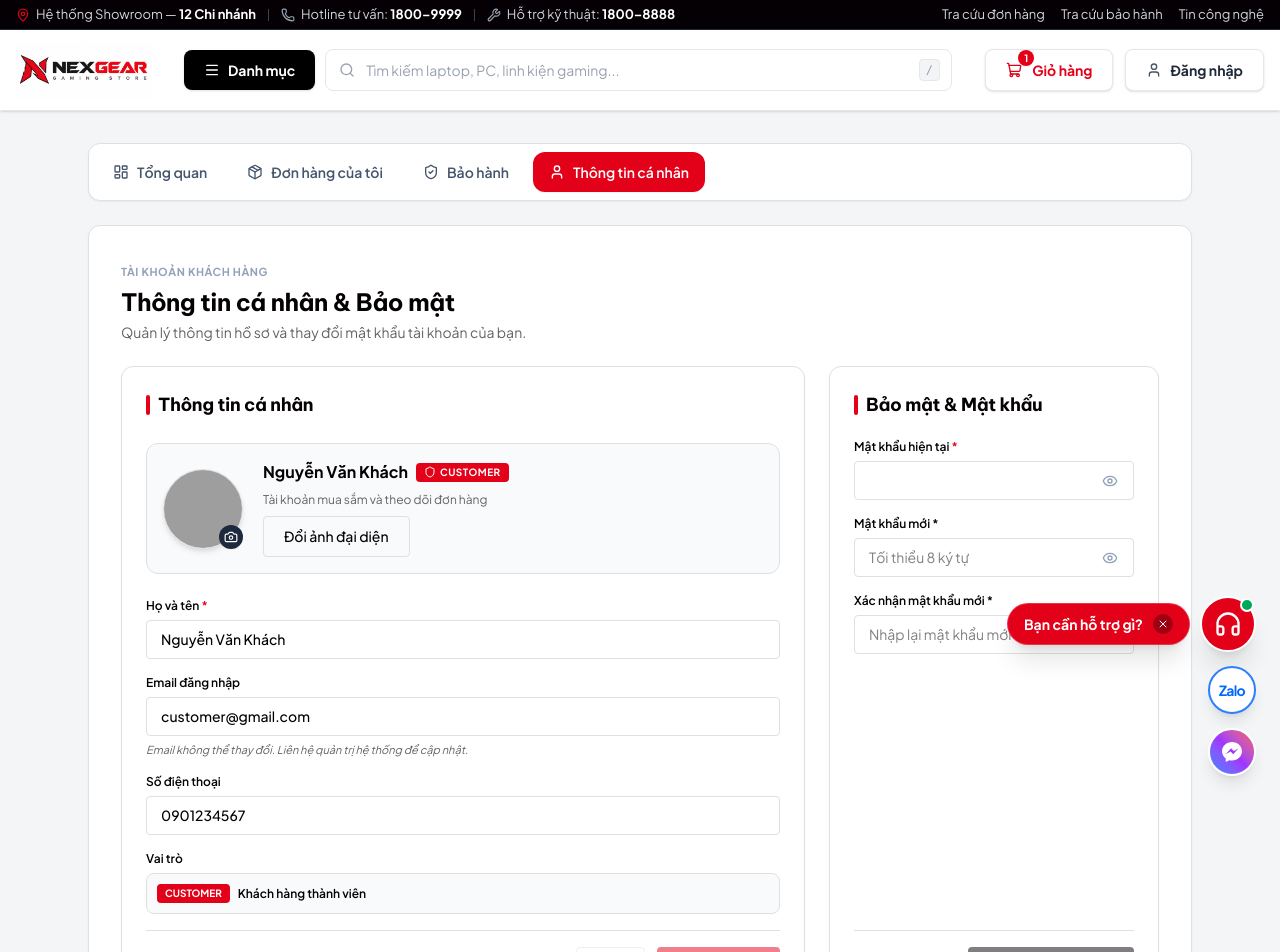
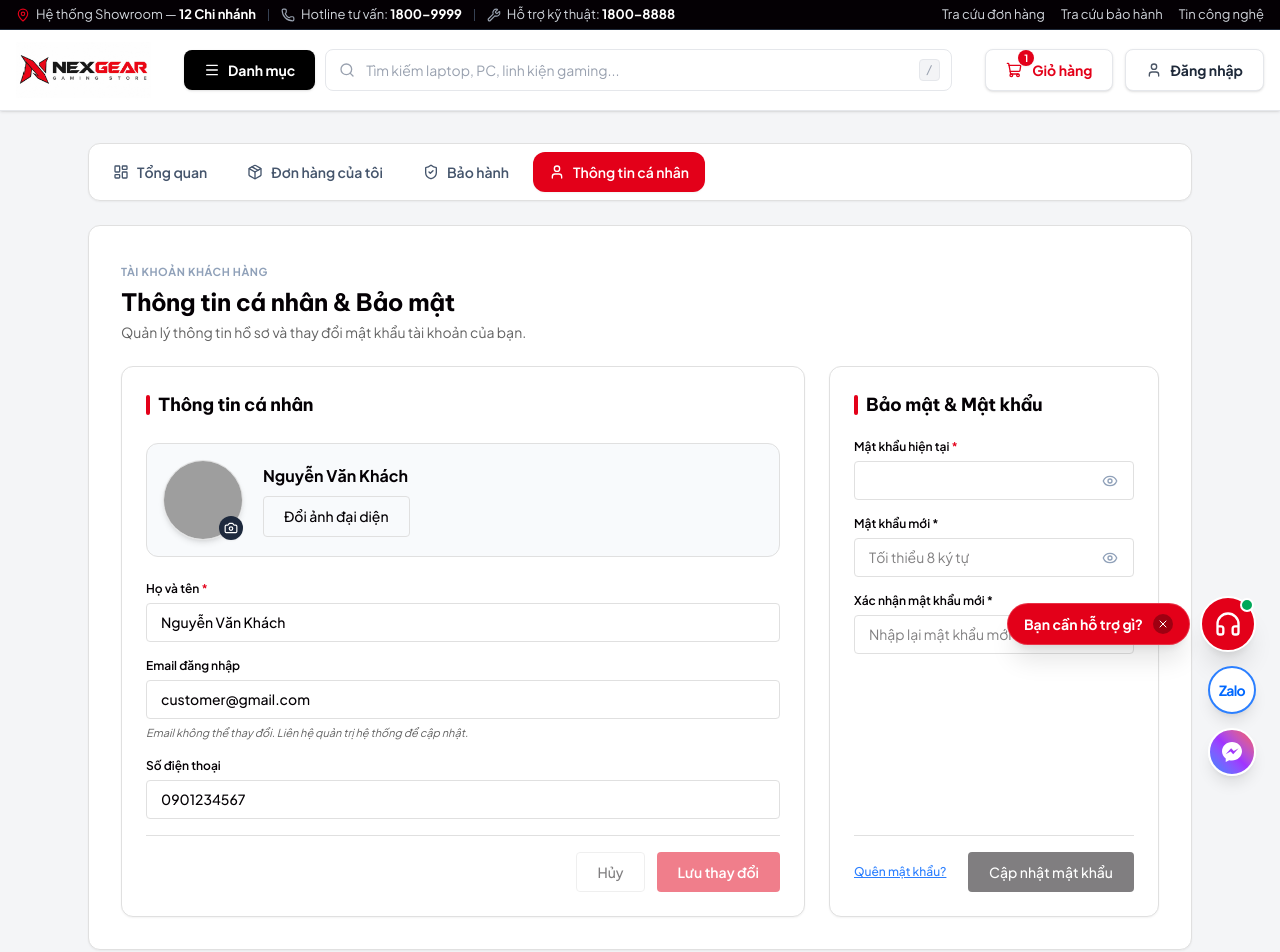
Before and after one commit to NexGear-SFE/NexGear-FE, a React (Vite) app: page /account/settings in a window 1280 px wide. Shown: the top 952 px of the page. Built offline with nearby package versions, Linux system fonts and the light colour scheme; grey boxes are pictures that could not be loaded.

Commit message:
refactor(profile): remove member role badge and role info from profile section

```diff
--- a/src/components/common/ProfileSection.tsx
+++ b/src/components/common/ProfileSection.tsx
@@ -1,5 +1,5 @@
 import { useState } from "react";
-import { Camera, Check, Shield, AlertTriangle } from "lucide-react";
+import { Camera, Check, AlertTriangle } from "lucide-react";
 import type { UserProfile } from "@/types/account.type";
 
 interface ProfileSectionProps {
@@ -91,13 +91,7 @@ export function ProfileSection({ user }: ProfileSectionProps) {
             <span className="font-bold text-base text-[#040004]">
               {pName}
             </span>
-            <span className="bg-[#E30019] text-white text-[10px] font-bold px-2 py-0.5 rounded uppercase tracking-wider inline-flex items-center gap-1">
-              <Shield className="w-3 h-3" /> {user.roleBadge}
-            </span>
           </div>
-          <p className="text-xs text-[#636363]">
-            {user.roleDescription}
-          </p>
           <button
             type="button"
             onClick={() => alert("Vui lòng chọn ảnh đại diện từ máy tính")}
@@ -167,20 +161,6 @@ export function ProfileSection({ user }: ProfileSectionProps) {
           )}
         </div>
 
-        <div>
-          <label className="block text-xs font-semibold text-[#040004] mb-1.5">
-            Vai trò
-          </label>
-          <div className="bg-slate-50 border border-[#E0E0E0] rounded-md p-2.5 flex items-center gap-2">
-            <span className="bg-[#E30019] text-white text-[10px] font-bold px-2 py-0.5 rounded">
-              {user.roleBadge}
-            </span>
-            <span className="text-xs font-semibold text-[#040004]">
-              {user.roleName}
-            </span>
-          </div>
-        </div>
-
         {/* Footer Form */}
         <div className="flex items-center justify-end gap-3 pt-4 border-t border-[#E0E0E0]">
           <button
```
